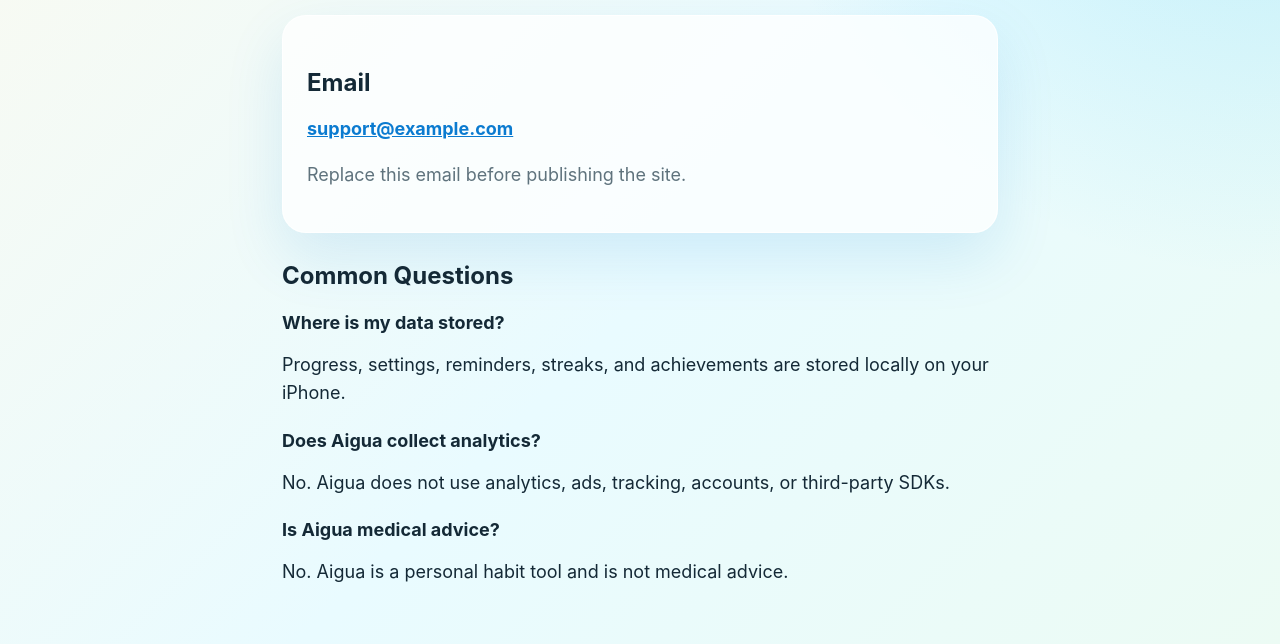
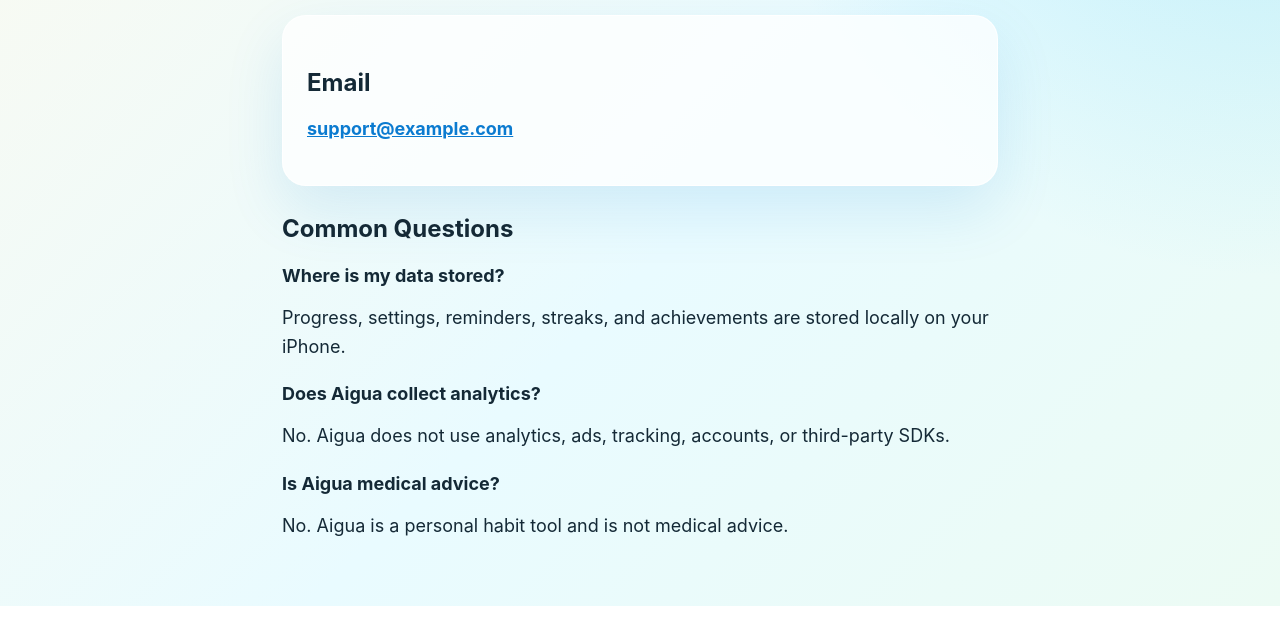
Before and after one commit to BeyronssDev/aigua-app-site, a plain HTML site: page support.html in a window 1280 px wide. Shown: the part 266-910 px from the top of the page. After the commit the page ends 872 px from the top, so only its background shows below. Drawn offline with Linux system fonts and the light colour scheme.

Commit message:
Remove email placeholder note from support section
Removed placeholder note about email replacement.

```diff
--- a/support.html
+++ b/support.html
@@ -19,7 +19,6 @@
     <section class="panel support-card">
       <h2>Email</h2>
       <p><a href="mailto:info@solucioneslogisticasjm87.com">support@example.com</a></p>
-      <p class="note">Replace this email before publishing the site.</p>
     </section>
 
     <h2>Common Questions</h2>
```
